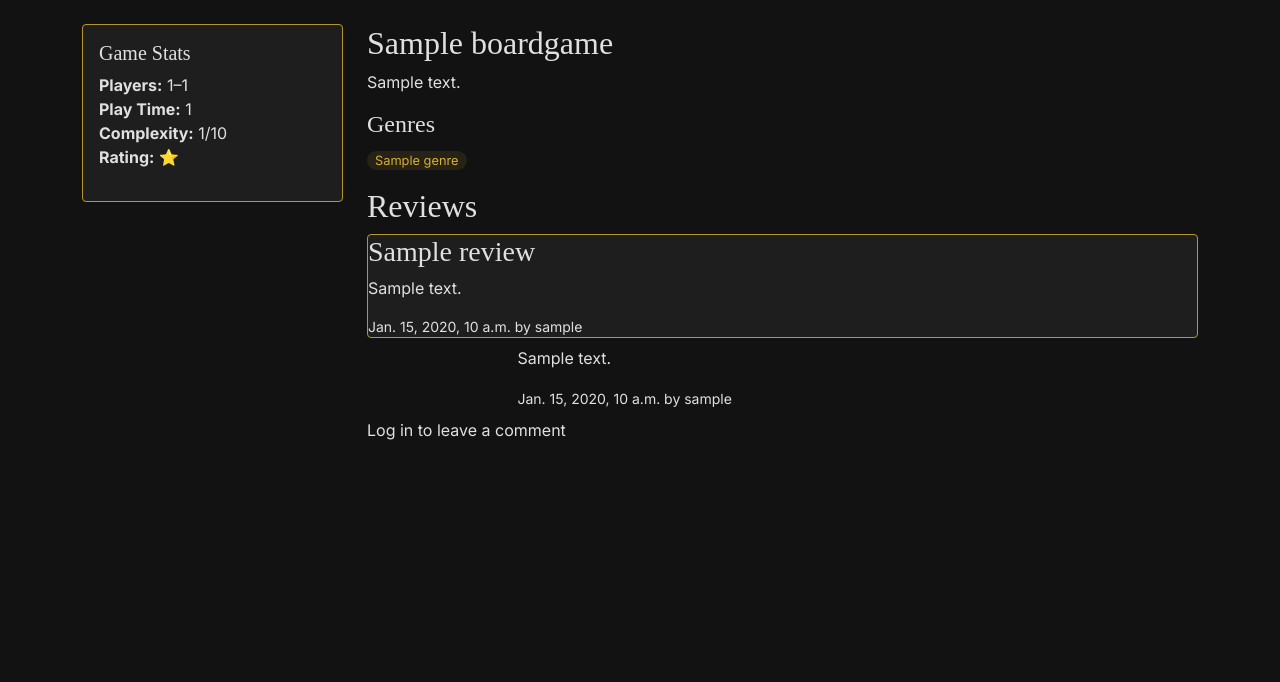
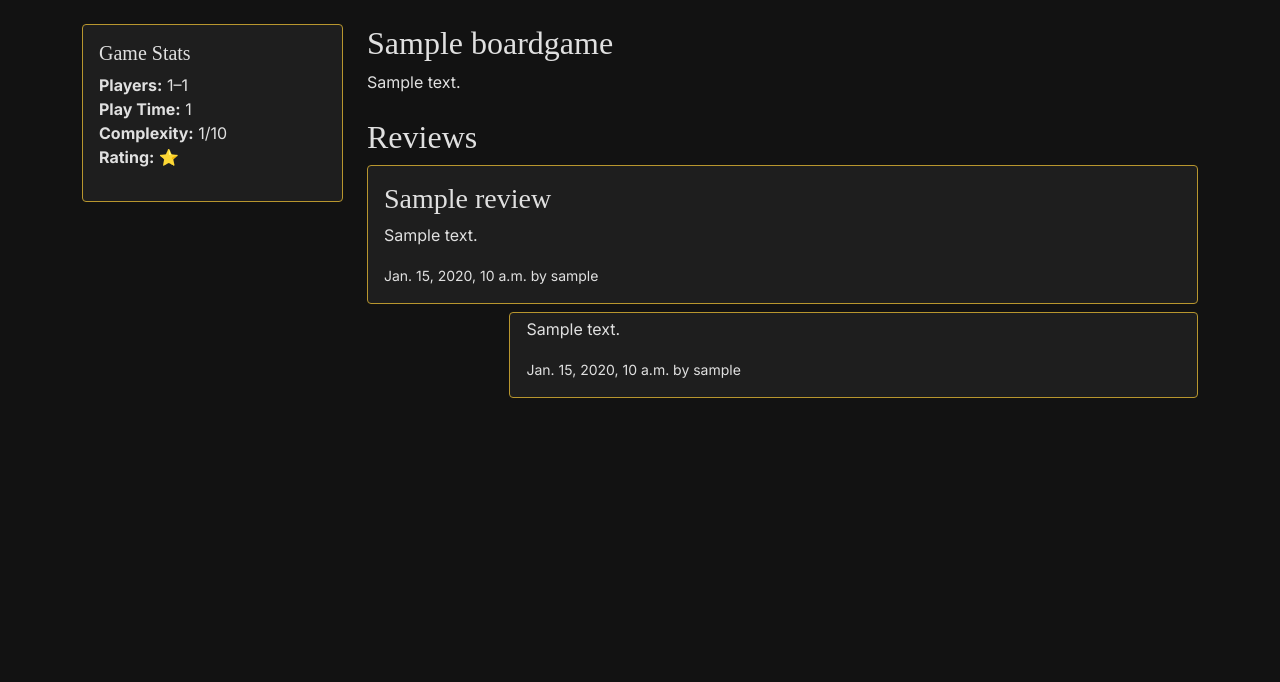
Before and after one commit to Gruheem/milestone-project-3, a Django app: a page that uses game_list/templates/game_list/game_detail.html in a window 1280 px wide. Shown: the part 56-738 px from the top of the page. Run offline with Django 5.2, Linux system fonts and the light colour scheme; tables that the repository leaves empty hold one stand-in row (values such as "Sample post"); some libraries are stand-ins or nearby versions; some web fonts are replaced.

Commit message:
Correct Bootstrap Structure on game_detail.html

```diff
--- a/game_list/templates/game_list/game_detail.html
+++ b/game_list/templates/game_list/game_detail.html
@@ -1,84 +1,90 @@
-{% extends "base.html" %} {% load static %} {% load crispy_forms_tags %} {% block content %}
+{% extends "base.html" %} {% load static %} {% load crispy_forms_tags %}
+{% block content %}
 <div class="container mt-4">
   <div class="row">
-    <!-- Left Hand Game Stats-->
+    <!-- LEFT: Sticky Stats -->
     <div class="col-md-3">
+      <div class="position-sticky">
         <div class="card mb-3">
           <div class="card-body">
             <h5>Game Stats</h5>
             <ul class="list-unstyled">
               <li>
-              <strong>Players:</strong> {{ boardgame.min_players}}–{{boardgame.max_players }}
+                <strong>Players:</strong>
+                {{boardgame.min_players}}–{{boardgame.max_players}}
               </li>
               <li><strong>Play Time:</strong> {{ boardgame.play_time }}</li>
-            <li><strong>Complexity:</strong> {{ boardgame.complexity }}/10</li>
+              <li>
+                <strong>Complexity:</strong> {{ boardgame.complexity }}/10
+              </li>
               <li><strong>Rating:</strong> ⭐ {{ boardgame.rating }}</li>
             </ul>
           </div>
         </div>
       </div>
-    <!-- Right Hand Game Details -->
+    </div>
+
+    <!-- RIGHT: Main content -->
     <div class="col-md-9">
+      <!-- Description -->
+      <div class="mb-4">
         <h2>{{ boardgame.title }}</h2>
         <p>{{ boardgame.description|safe }}</p>
-      <h4>Genres</h4>
-      <ul class="list-inline">
-        {% for genre in boardgame.genre_id.all %}
-        <span class="genre-tag">{{ genre.name }}</span>
-        {% endfor %}
-      </ul>
-      <!-- Right Hand Reviews -->
+      </div>
+
       <h2>Reviews</h2>
+
       {% for review in reviews %}
-      <div class="card {% if not review.approved and review.author == user %}faded{% elif not review.approved %}d-none{% endif %}">
+
+      <!-- Review -->
+      <div
+        class="card mb-2 {% if not review.approved and review.author == user %}faded{% elif not review.approved %}d-none{% endif %}"
+      >
+        <div class="card-body">
           <h3>{{ review.title }}</h3>
           <p>{{ review.content|safe }}</p>
           <small>{{ review.created_at }} by {{ review.author }}</small>
+
+      {% if not review.approved and review.author == user %}
+      <p class="approval">This review is awaiting approval</p>
+      {% endif %}
       </div>
-      {% if not review.approved and review.author == user %}
-          <p class="approval mt-1">
-            This review is awaiting approval
-          </p>
-      {% endif %}
+      </div>
 
       <!-- Comments -->
-      <div class="row">
+      <div class="row mb-4">
         <div class="col-2"></div>
+
         <div class="col-10">
           {% for comment in review.comments.all %}
-          <div class="p-2 {% if not comment.approved and comment.author == user %}faded{% elif not comment.approved %}d-none{% endif %}">
+
+          <div
+            class="card mb-2 {% if not comment.approved and comment.author == user %}faded{% elif not comment.approved %}d-none{% endif %}"
+          >
+            <div class="card-body pt-1">
               <p>{{ comment.content|safe }}</p>
               <small>{{ comment.created_at }} by {{ comment.author }}</small>
+
+              {% if not comment.approved and comment.author == user %}
+              <p class="mt-2">This comment is awaiting approval</p>
+              {% endif %}
             </div>
-          {% if not comment.approved and comment.author == user %}
-          <p class="p-2">
-            This comment is awaiting approval
-          </p>
-          {% endif %}
+          </div>
+
           {% empty %}
           <p>Be the first to leave a comment!</p>
           {% endfor %}
         </div>
       </div>
+
       {% empty %}
-      <p>Be the first to leave a review! ADD LOG IN BUTTON</p>
+      <p>Be the first to leave a review!</p>
       {% endfor %}
 
-      <!-- Review Form-->
-       <div>
-       {% if user.is_authenticated %}
-        <h5>Leave a comment:</h5>
-        <p>Posting as: {{ user.username }}</p>
-        <form id="commentForm" method="post"
-          style="margin-top: 1.3em;">
-          {{ comment_form | crispy }}
-          {% csrf_token %}
-          <button id="submitButton" type="submit"
-            class="btn btn-signup btn-lg">Submit</button>
-        </form>
-        {% else %}
-        <p>Log in to leave a comment</p>
-        {% endif %}
+      <div class="row">
+        <div class="col-12">
+
+        </div>
       </div>
     </div>
   </div>
--- a/review_comment/forms.py
+++ b/review_comment/forms.py
@@ -5,4 +5,4 @@ from django import forms
 class ReviewForm(forms.ModelForm):
     class Meta:
         model = Review
-        fields = ('title', 'content')
+        fields = ('title', 'content', 'rating')
```
Lines whose indentation alone changed are shown as unchanged.
